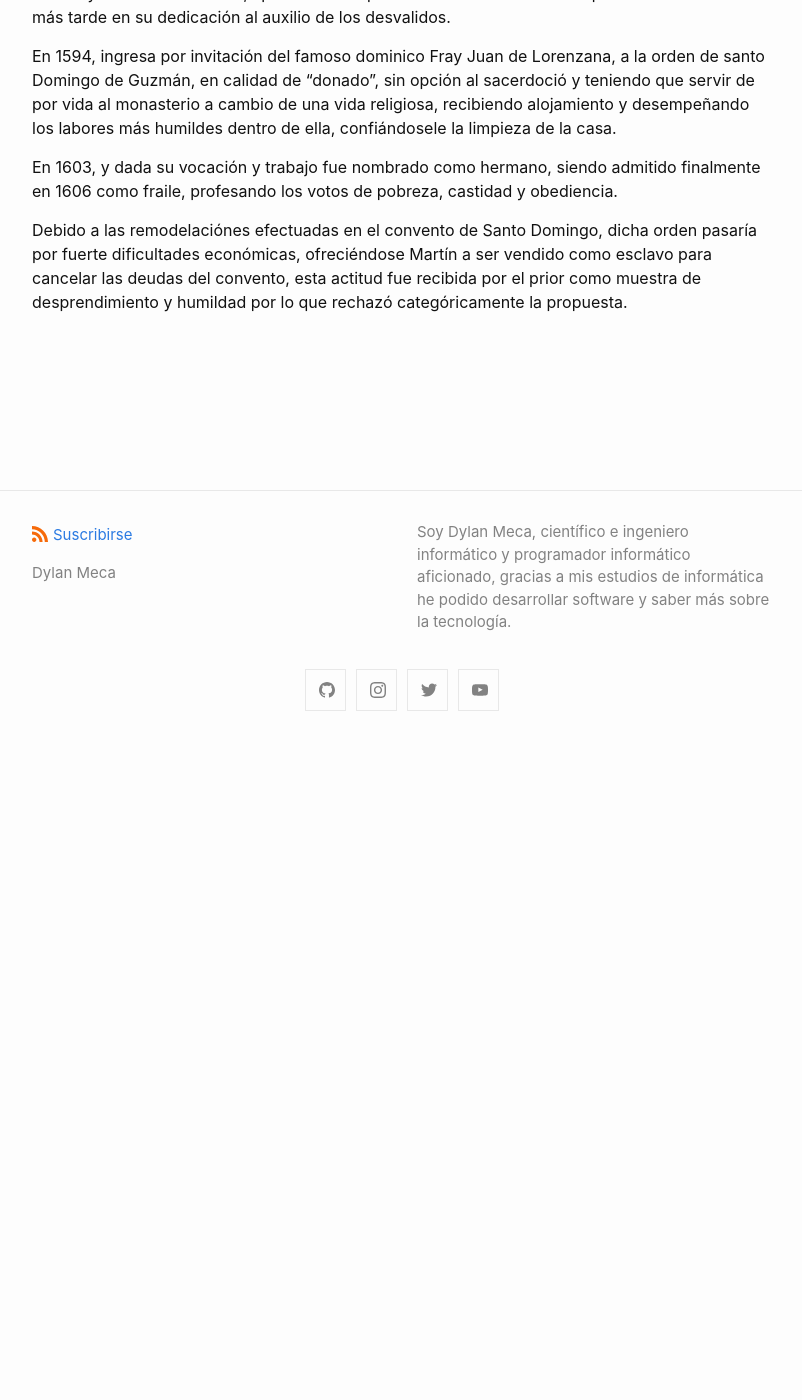
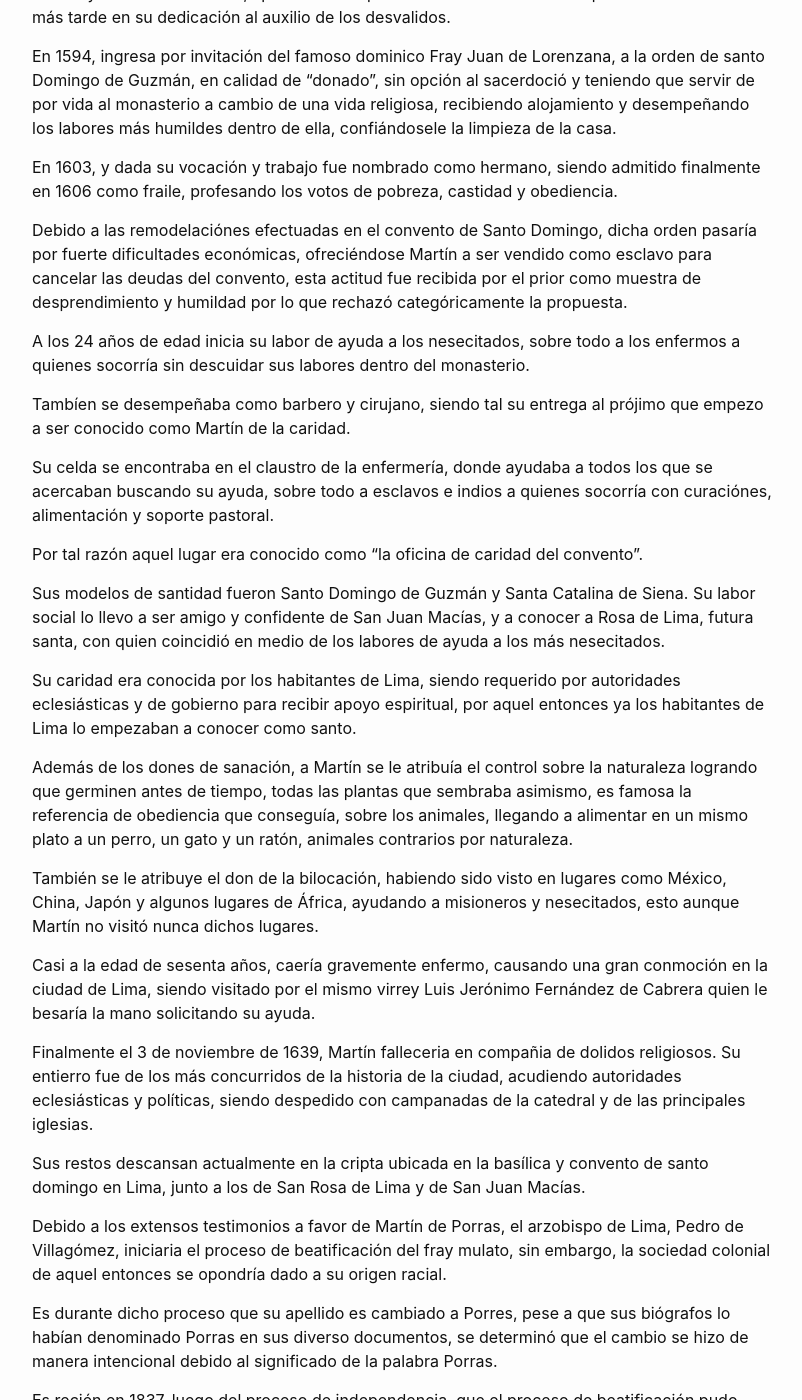
Before and after one commit to dylanmeca/dylanmeca.github.io, a Jekyll site: the page built from _posts/2021-08-10-La-vida-de-San-Martin-de-Porres.md, in a window 1280 px wide and 1400 px high, scrolled down 654 px. Shown: the whole window, without its empty margins (238-1040 px from the left). Built offline with Jekyll 4.4.1, drawn with Linux system fonts in a browser that asks for light colours; a script that is not in the unit is left out; comment, search, counter and statistics services are not loaded; some of the changed text lies outside the part shown.

Commit message:
Update 2021-08-10-La-vida-de-San-Martin-de-Porres.md

```diff
--- a/_posts/2021-08-10-La-vida-de-San-Martin-de-Porres.md
+++ b/_posts/2021-08-10-La-vida-de-San-Martin-de-Porres.md
@@ -19,3 +19,31 @@ En 1594, ingresa por invitación del famoso dominico Fray Juan de Lorenzana, a l
 En 1603, y dada su vocación y trabajo fue nombrado como hermano, siendo admitido finalmente en 1606 como fraile, profesando los votos de pobreza, castidad y obediencia.
 
 Debido a las remodelaciónes efectuadas en el convento de Santo Domingo, dicha orden pasaría por fuerte dificultades económicas, ofreciéndose Martín a ser vendido como esclavo para cancelar las deudas del convento, esta actitud fue recibida por el prior como muestra de desprendimiento y humildad por lo que rechazó categóricamente la propuesta.
+
+A los 24 años de edad inicia su labor de ayuda a los nesecitados, sobre todo a los enfermos a quienes socorría sin descuidar sus labores dentro del monasterio.
+
+Tambíen se desempeñaba como barbero y cirujano, siendo tal su entrega al prójimo que empezo a ser conocido como Martín de la caridad.
+
+Su celda se encontraba en el claustro de la enfermería, donde ayudaba a todos los que se acercaban buscando su ayuda, sobre todo a esclavos e indios a quienes socorría con curaciónes, alimentación y soporte pastoral.
+
+Por tal razón aquel lugar era conocido como "la oficina de caridad del convento".
+
+Sus modelos de santidad fueron Santo Domingo de Guzmán y Santa Catalina de Siena. Su labor social lo llevo a ser amigo y confidente de San Juan Macías, y a conocer a Rosa de Lima, futura santa, con quien coincidió en medio de los labores de ayuda a los más nesecitados.
+
+Su caridad era conocida por los habitantes de Lima, siendo requerido por autoridades eclesiásticas y de gobierno para recibir apoyo espiritual, por aquel entonces ya los habitantes de Lima lo empezaban a conocer como santo.
+
+Además de los dones de sanación, a Martín se le atribuía el control sobre la naturaleza logrando que germinen antes de tiempo, todas las plantas que sembraba asimismo, es famosa la referencia de obediencia que conseguía, sobre los animales, llegando a alimentar en un mismo plato a un perro, un gato y un ratón, animales contrarios por naturaleza.
+
+También se le atribuye el don de la bilocación, habiendo sido visto en lugares como México, China, Japón y algunos lugares de África, ayudando a misioneros y nesecitados, esto aunque Martín no visitó nunca dichos lugares.
+
+Casi a la edad de sesenta años, caería gravemente enfermo, causando una gran conmoción en la ciudad de Lima, siendo visitado por el mismo virrey Luis Jerónimo Fernández de Cabrera quien le besaría la mano solicitando su ayuda.
+
+Finalmente el 3 de noviembre de 1639, Martín falleceria en compañia de dolidos religiosos. Su entierro fue de los más concurridos de la historia de la ciudad, acudiendo autoridades eclesiásticas y políticas, siendo despedido con campanadas de la catedral y de las principales iglesias.
+
+Sus restos descansan actualmente en la cripta ubicada en la basílica y convento de santo domingo en Lima, junto a los de San Rosa de Lima y de San Juan Macías.
+
+Debido a los extensos testimonios a favor de Martín de Porras, el arzobispo de Lima, Pedro de Villagómez, iniciaria el proceso de beatificación del fray mulato, sin embargo, la sociedad colonial de aquel entonces se opondría dado a su origen racial.
+
+Es durante dicho proceso que su apellido es cambiado a Porres, pese a que sus biógrafos lo habían denominado Porras en sus diverso documentos, se determinó que el cambio se hizo de manera intencional debido al significado de la palabra Porras.
+
+Es recién en 1837, luego del proceso de independencia, que el proceso de beatificación pudo llevarse con éxito, tomándose como referencia para la presentación del expediente, la obra
```
